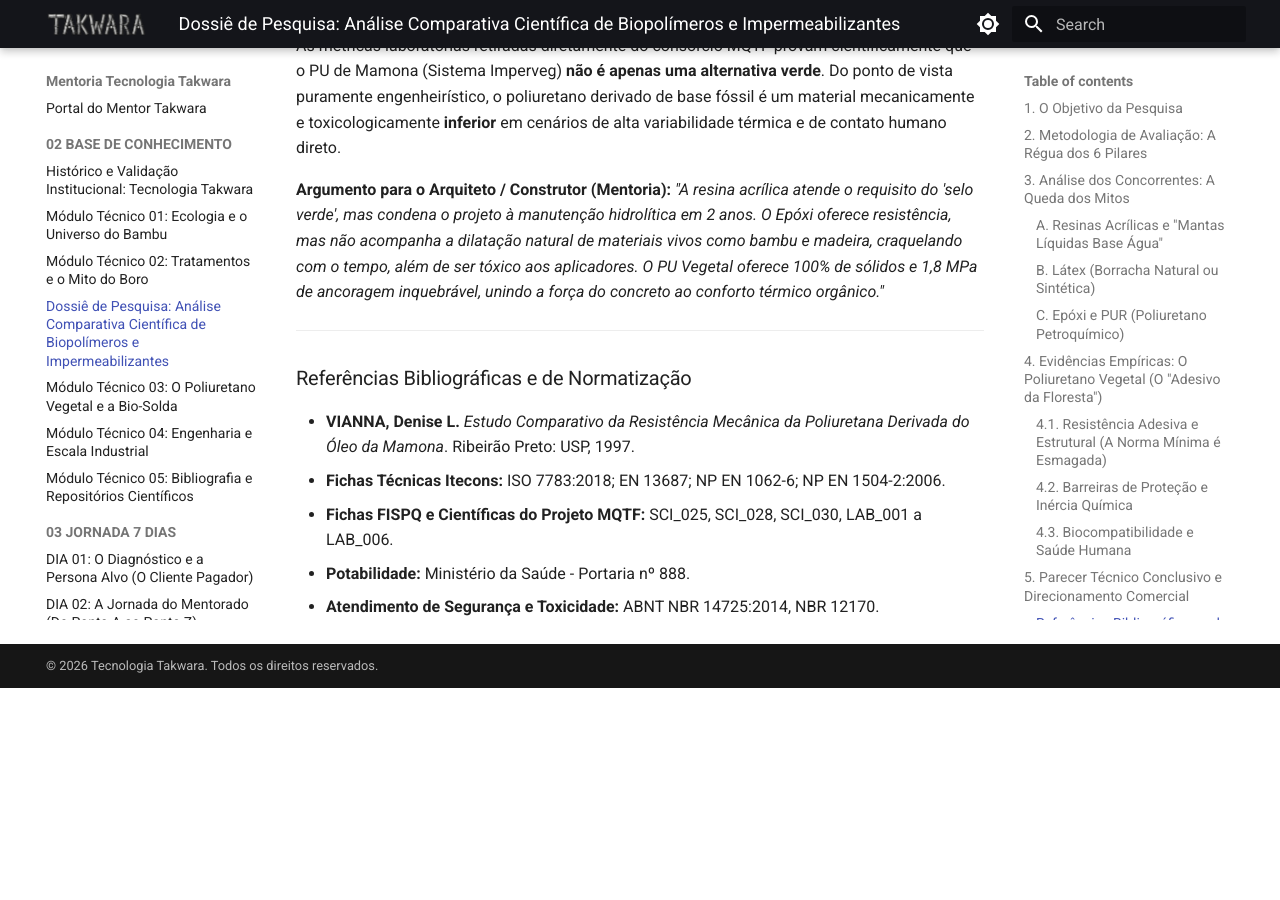
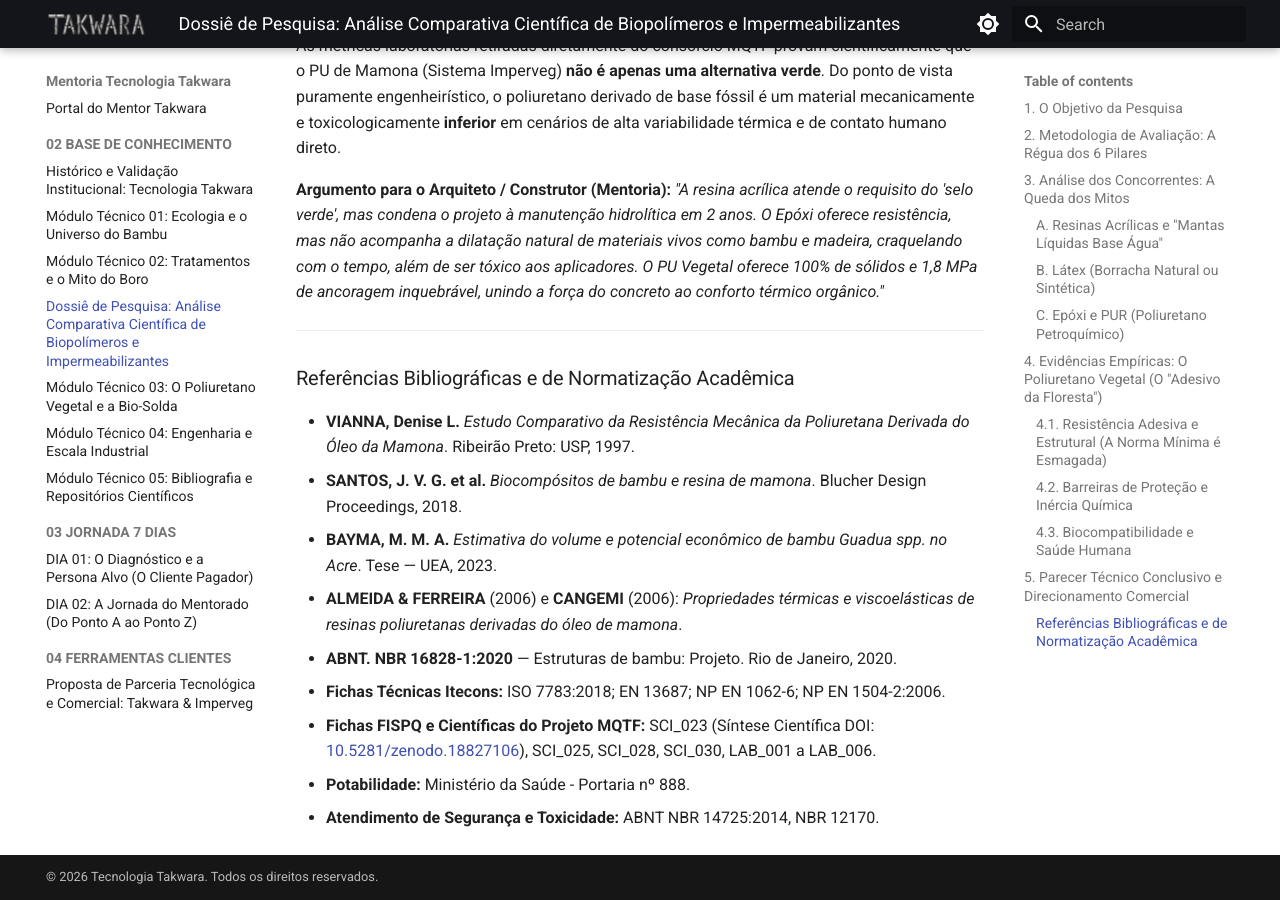
Before and after one commit to takwaratec/Mentoria_Tecnologia_Takwara, an MkDocs documentation site: the page built from docs/02_BASE_DE_CONHECIMENTO/TEC_03_Dossie_Comparativo_Biopolimeros.md, in a window 1280 px wide and 900 px high, scrolled down 2786 px. Built offline with MkDocs 1.6.1 and Material for MkDocs 9.7.7, drawn with Linux system fonts in a browser that asks for light colours; before the commit the page ends 3474 px from its top, so only the background shows below that.

Commit message:
docs: Aprofunda fundamentação científica com referências da SCI_023 (Zenodo DOI) e catálogo MQTF

```diff
--- a/docs/02_BASE_DE_CONHECIMENTO/TEC_03_Dossie_Comparativo_Biopolimeros.md
+++ b/docs/02_BASE_DE_CONHECIMENTO/TEC_03_Dossie_Comparativo_Biopolimeros.md
@@ -68,9 +68,13 @@
 *"A resina acrílica atende o requisito do 'selo verde', mas condena o projeto à manutenção hidrolítica em 2 anos. O Epóxi oferece resistência, mas não acompanha a dilatação natural de materiais vivos como bambu e madeira, craquelando com o tempo, além de ser tóxico aos aplicadores. O PU Vegetal oferece 100% de sólidos e 1,8 MPa de ancoragem inquebrável, unindo a força do concreto ao conforto térmico orgânico."*
 
 ---
-### Referências Bibliográficas e de Normatização
+### Referências Bibliográficas e de Normatização Acadêmica
 - **VIANNA, Denise L.** *Estudo Comparativo da Resistência Mecânica da Poliuretana Derivada do Óleo da Mamona*. Ribeirão Preto: USP, 1997.
+- **SANTOS, J. V. G. et al.** *Biocompósitos de bambu e resina de mamona*. Blucher Design Proceedings, 2018.
+- **BAYMA, M. M. A.** *Estimativa do volume e potencial econômico de bambu Guadua spp. no Acre*. Tese — UEA, 2023.
+- **ALMEIDA & FERREIRA** (2006) e **CANGEMI** (2006): *Propriedades térmicas e viscoelásticas de resinas poliuretanas derivadas do óleo de mamona*.
+- **ABNT. NBR 16828-1:2020** — Estruturas de bambu: Projeto. Rio de Janeiro, 2020.
 - **Fichas Técnicas Itecons:** ISO 7783:2018; EN 13687; NP EN 1062-6; NP EN 1504-2:2006.
-- **Fichas FISPQ e Científicas do Projeto MQTF:** SCI_025, SCI_028, SCI_030, LAB_001 a LAB_006.
+- **Fichas FISPQ e Científicas do Projeto MQTF:** SCI_023 (Síntese Científica DOI: [10.5281/zenodo.18827106](https://doi.org/10.5281/zenodo.18827106)), SCI_025, SCI_028, SCI_030, LAB_001 a LAB_006.
 - **Potabilidade:** Ministério da Saúde - Portaria nº 888.
 - **Atendimento de Segurança e Toxicidade:** ABNT NBR 14725:2014, NBR 12170.
```
